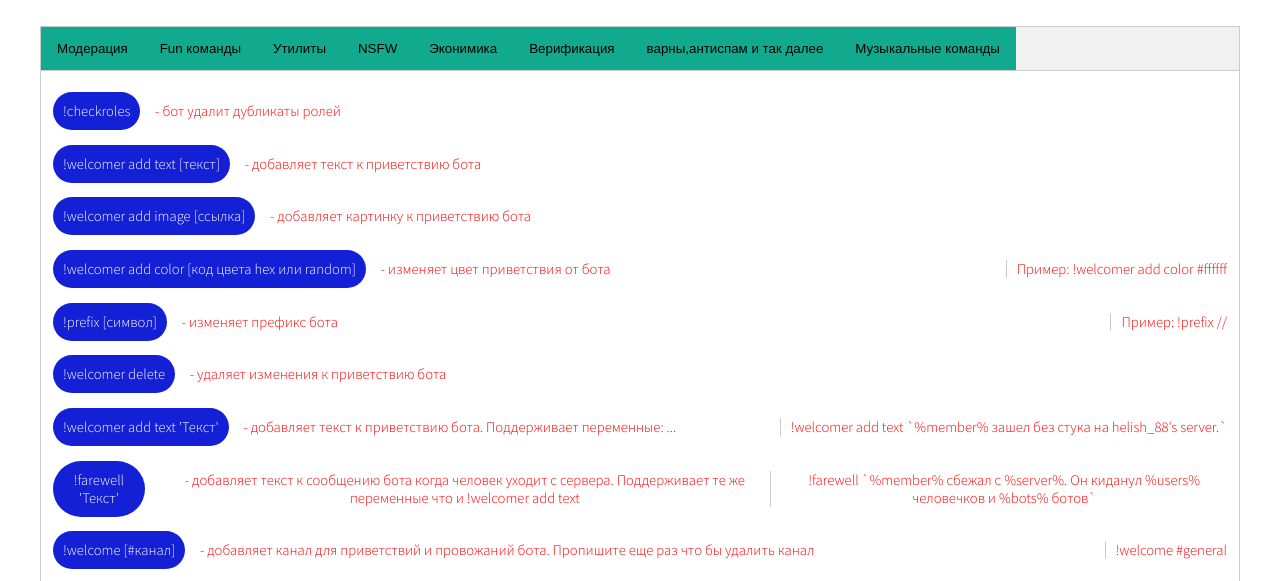
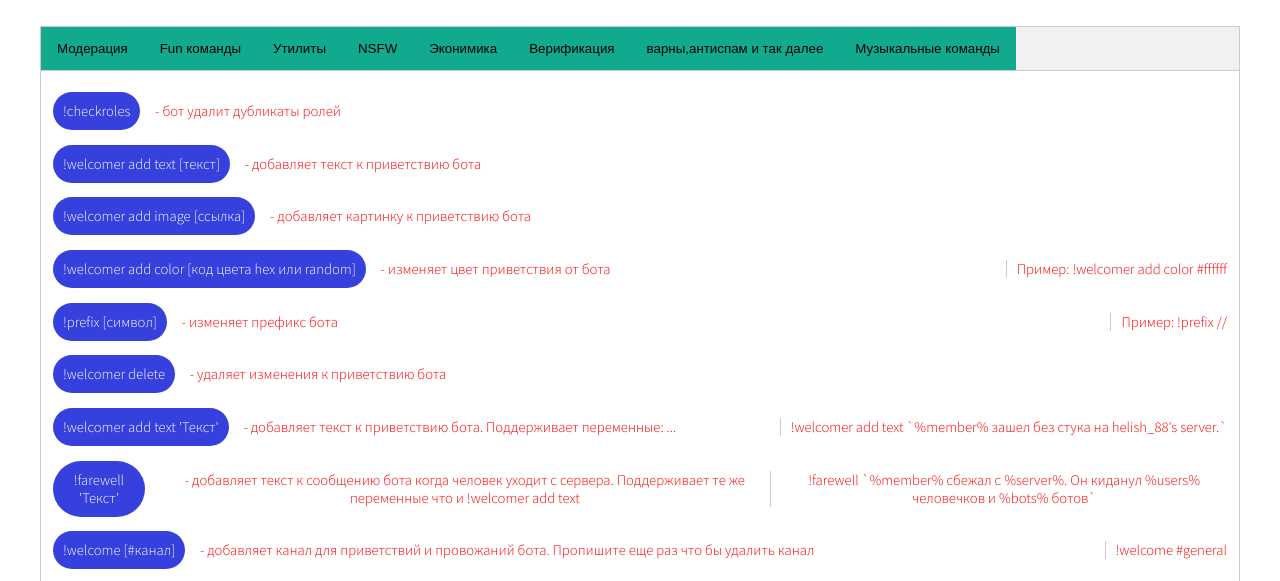
Before and after one commit to medvedprocuror/helish_bot_site, a plain HTML site: page commands.html in a window 1280 px wide. Shown: the part 211-792 px from the top of the page. Drawn offline with nearby package versions, Linux system fonts and the light colour scheme.

Commit message:
Update commands.css
color

```diff
--- a/commands.css
+++ b/commands.css
@@ -34,7 +34,7 @@ Commands
 	margin-left: 10px;
 }
 .command_name {
-	background-color: #1420D5;
+	background-color: #3641DD;
 	padding: 10px;
 	border-radius: 28px;
 	color: white;
```
